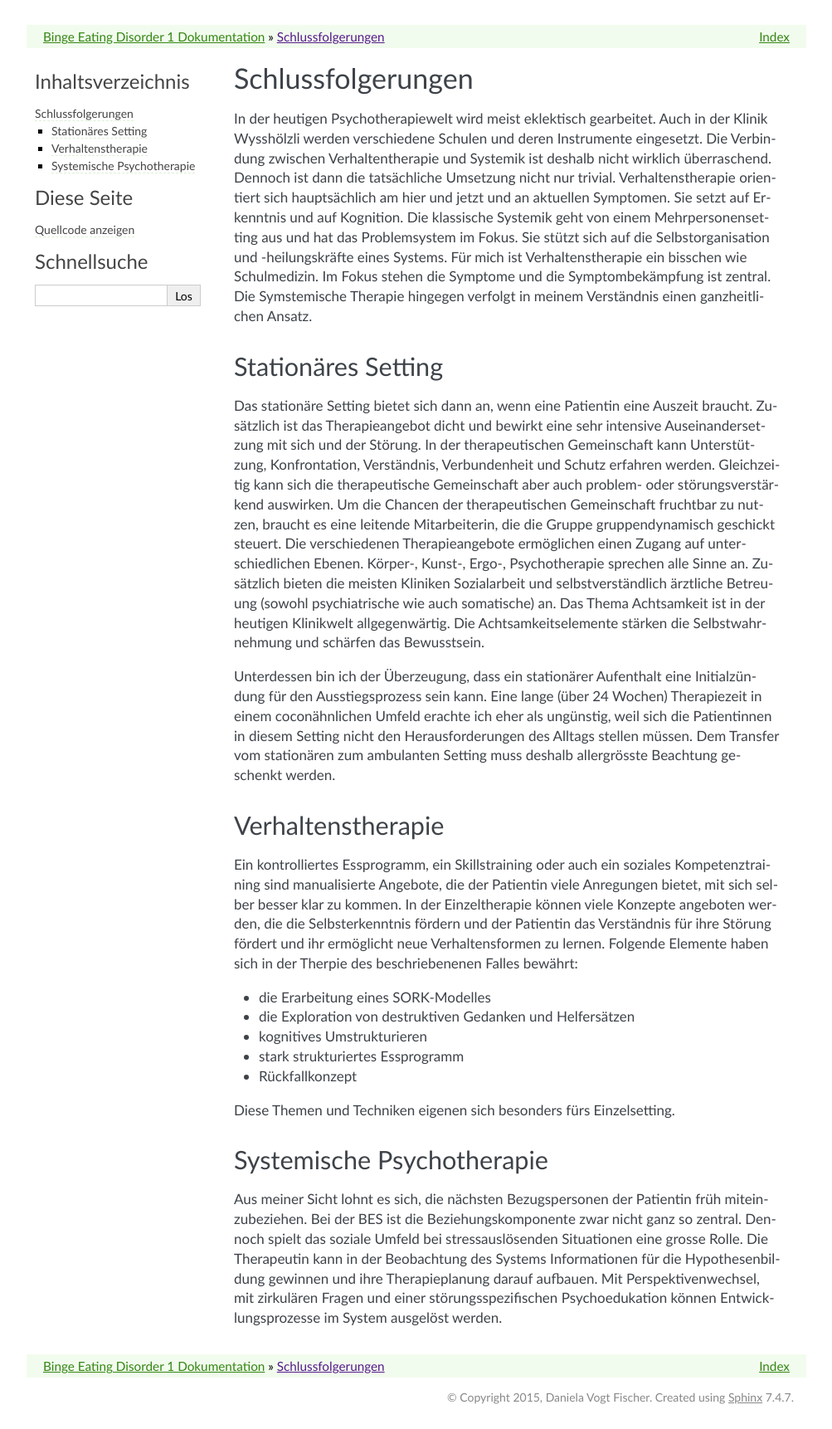
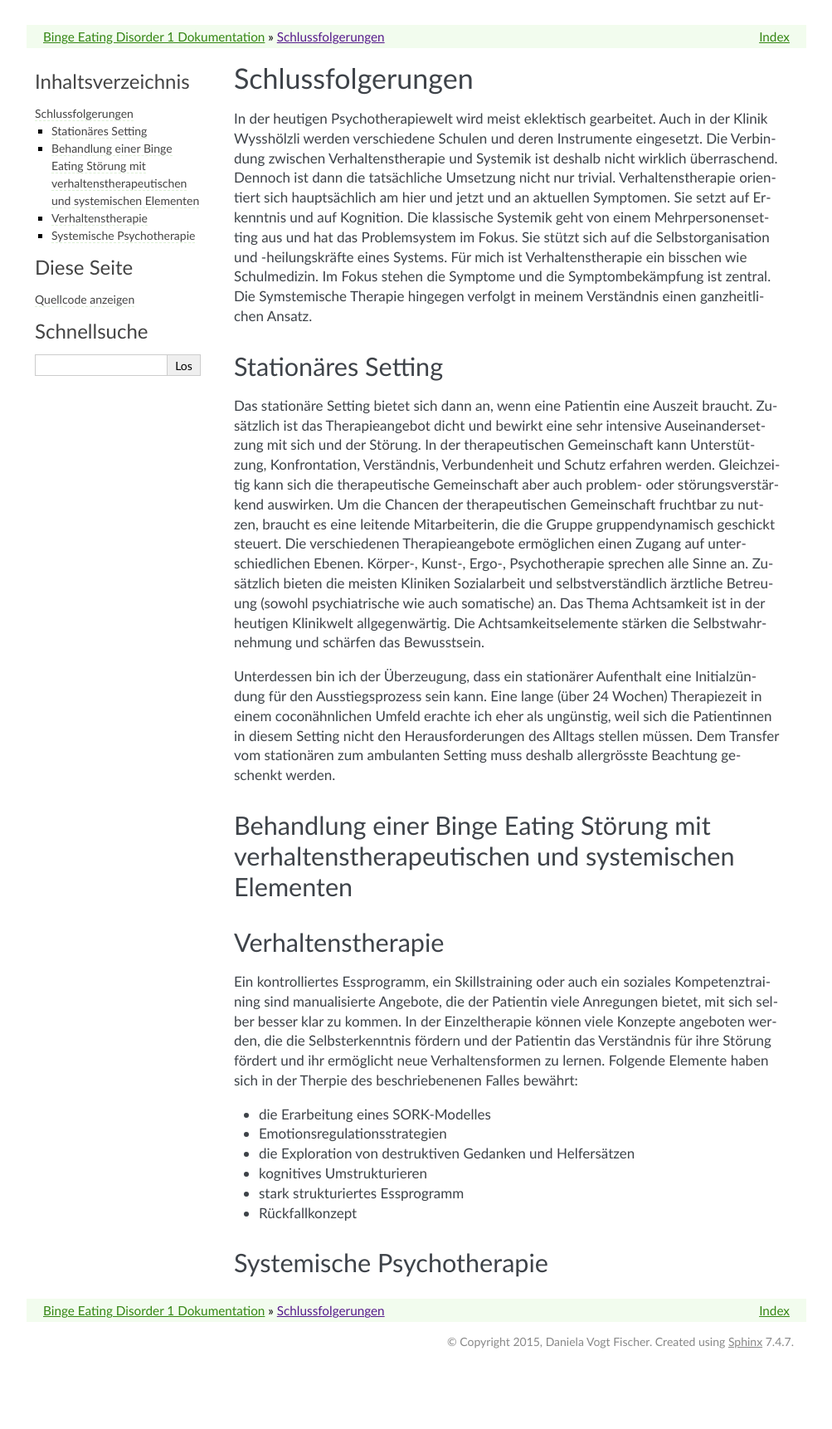
Before and after one commit to danielavogt/MasterArbeit, a Sphinx documentation site: the page built from source/Schlussfolgerungen.rst, in a window 1280 px wide. Shown: the whole page at 83% size, without its empty margins (138-1141 px from the left). Built offline with Sphinx 7.4.7, drawn with Linux system fonts in a browser that asks for light colours; pages that are not in the unit, such as notebooks, are missing from menus; after the commit the page ends 1655 px from its top, so only the background shows below that.

Commit message:
ueberarbeitung

```diff
--- a/source/8 komorbid.rst
+++ b/source/8 komorbid.rst
@@ -92,6 +92,7 @@ verstehen. Patientinnen mit einer Essstörungen sind oft im Grundkonflikt
 zwischen Soziotropie und Autonomie verstrickt.
 
 Der *Umgang mit Wut* ist bei Essstörungen oft gekoppelt mit dem destruktiven Essverhalten.
+
 Bei allen Essstörungen ist eine Dynamik zwischen der Tendenz zur Vermeidung
 unangenehmer Erfahrungen, der geringen Selbstbestimmung sowie eine geringe
 Kooperation auffällig. Bei den restriktiven Anorektikerinnen ist die Persistenz
--- a/source/9 Stationaere Behandlung.rst
+++ b/source/9 Stationaere Behandlung.rst
@@ -1,5 +1,5 @@
 =====================================================
-Stationäre Behandlung von Essstörungen und Adipositas
+Stationäre Behandlung in der Klinik Wysshölzli
 =====================================================
 
 In vielen psychiatrischen Kliniken in der Schweiz werden Programme zur
@@ -25,4 +25,4 @@ ambulantes Setting ist schwierig realisierbar. Insofern ist es nachvollziehbar,
 dass ausgewiesene Fachleute wie Dr. Jürg Liechti vom ZSB Bern auf eine
 Verbesserung der Behandlungskette hinsteuern.
 
-In der Klinik Wysshölzli basiert die Therapie auf einem Behandlungskonzept für Anorexie, Bulimie und Binge Eating. Zentral ist für alle Störungen das kontrollierte Essprogramm, welches im nächsten Kapitel genauer beschrieben wird. Daneben werden die Patientinnen mit Essstörungen regelmässig gewogen. Dies wird je nach Störung von zweimal wöchentlich bis zu täglich durchgeführt. Alle Patientinnen mit einer Essstörung haben einen wöchentlichen Stichtag an dem die Entwicklung des Gewichtes abgelesen und verfolgt wird. Bei Anorexie gilt ein Gewichtsstillstand und eine Gewichtsabnahme als Rückfall. Bei Binge Eating gilt analog dieses Konzeptes ein Gewichtsstillstand oder eine -zunahme als Rückfall. Bei Bulimikerinnen gelten Ess- und Brechanfälle als Rückfall. Auf Rückfälle wird mit einer Sperrung von 72 Stunden, mit einer Selbstreflexion und mit einer individuell angepassten Wochenendplanung reagiert. Alle Patientinnen bleiben während den 72 Stunden auf dem Areal. Anorektikerinnen schränken damit ihre Bewegung ein, Bulimikerinnen können nicht mehr ins Dorf um Nahrungsmittel zu kaufen, Binge Eaterinnen sind aufgefordert, sich täglich eine Stunde intensiv zu bewegen. Binge Eaterinnen können Nordic walking betreiben oder Schwimmen gehen. Zudem gibt es im Dorf ein Fitnesscenter, das speziell zugeschnittenes Krafttraining anbietet. Bei einem Rückfall jedoch ist auch eine Binge Eaterin angehalten, während 72 Stunden nicht ins Dorf zu gehen.
+In der Klinik Wysshölzli basiert die Therapie auf einem Behandlungskonzept für Anorexie, Bulimie und Binge Eating. Zentral ist für alle Störungen das kontrollierte Essprogramm, welches anschliessend genauer beschrieben wird. Daneben werden die Patientinnen mit Essstörungen regelmässig gewogen. Dies wird je nach Störung von zweimal wöchentlich bis zu täglich durchgeführt. Alle Patientinnen mit einer Essstörung haben einen wöchentlichen Stichtag an dem die Entwicklung des Gewichtes abgelesen und verfolgt wird. Bei Anorexie gilt ein Gewichtsstillstand und eine Gewichtsabnahme als Rückfall. Bei Binge Eating gilt analog dieses Konzeptes ein Gewichtsstillstand oder eine -zunahme als Rückfall. Bei Bulimikerinnen gelten Ess- und Brechanfälle als Rückfall. Auf Rückfälle wird mit einer Sperrung von 72 Stunden, mit einer Selbstreflexion und mit einer individuell angepassten Wochenendplanung reagiert. Alle Patientinnen bleiben während den 72 Stunden auf dem Areal. Anorektikerinnen schränken damit ihre Bewegung ein, Bulimikerinnen können nicht mehr ins Dorf um Nahrungsmittel zu kaufen, Binge Eaterinnen sind aufgefordert, sich täglich eine Stunde intensiv zu bewegen. Binge Eaterinnen können Nordic walking betreiben oder Schwimmen gehen. Zudem gibt es im Dorf ein Fitnesscenter, das speziell zugeschnittenes Krafttraining anbietet. Bei einem Rückfall jedoch ist auch eine Binge Eaterin angehalten, während 72 Stunden nicht ins Dorf zu gehen.
--- a/source/Diskussion zum Fallbeispiel.rst
+++ b/source/Diskussion zum Fallbeispiel.rst
@@ -32,11 +32,11 @@ Die systemische Betrachtung der Ausgangssituation von Frau König beschränkte s
 Was ist nicht gelungen?
 ^^^^^^^^^^^^^^^^^^^^^^^
 
-Der systemische Therapieansatz konnte nur sehr rudimentär angewendet werden. Mit dem Einbezug der nächsten Bezugspersonen hätte Frau König ihre Muster, ihre Prägung und ihre Beziehungen noch bewusster erkennen können. Zusätzlich wäre es wahrscheinlich möglich gewesen, unterstützende Ressourcen bei ihrer Familie zu aktivieren. Sicher hätten auch unausgesprochene, unterschwellige Konflikte benannt werden können. Das stationäre Setting birgt die Gefahr, dass es der Patientin nicht gelingt, das Gelernte oder neu Entwickelte in den Alltag zu transferieren. Zusätzlich verändert sich die Ausgangssituation und damit auch der Bezugsrahmen der Patientinnen in einer Klinik wesentlich. Dabei kann es vorkommen, dass Dinge die in der Klinik für die Patientin stimmig erschienen, sich im Alltag nicht bewähren und anders darstellen. Mit dem Einbezug der nächsten Bezugspersonen ist es möglich, ein grösseres Stück Alltag in die Klinik zu integrieren. Nicht zuletzt erlaubt der Einbezug des Systems eine unmittelbare Erfassung der Systemdynamik, und damit auch die präzisere Erkennung der Störung und das direkte Setzen von Entwicklungsimpulsen.
+Der systemische Therapieansatz konnte nur sehr rudimentär angewendet werden. Mit dem Einbezug der nächsten Bezugspersonen hätte Frau König ihre Muster, ihre Prägung und ihre Beziehungen noch bewusster erkennen können. Zusätzlich wäre es wahrscheinlich möglich gewesen, unterstützende Ressourcen bei ihrer Familie zu aktivieren. Sicher hätten auch unausgesprochene, unterschwellige Konflikte benannt werden können. Das stationäre Setting birgt die Gefahr, dass es der Patientin nicht gelingt, das Gelernte oder neu Entwickelte in den Alltag zu transferieren. Zusätzlich verändert sich die Ausgangssituation und damit auch der Bezugsrahmen der Patientinnen in einer Klinik wesentlich. Dabei kann es vorkommen, dass Dinge die in der Klinik für die Patientin stimmig erschienen, sich im Alltag aber nicht bewähren und anders darstellen. Mit dem Einbezug der nächsten Bezugspersonen ist es möglich, ein grösseres Stück Alltag in die Klinik zu integrieren. Nicht zuletzt erlaubt der Einbezug des Systems eine unmittelbare Erfassung der Systemdynamik, und damit auch die präzisere Erkennung der Störung und das direkte Setzen von Entwicklungsimpulsen.
 
 Bewertung der Therapie des Fallbeispiels
 ----------------------------------------
 
 Der Ausstiegsprozess aus einer Suchtproblematik braucht Zeit. Dessen war sich Frau König bewusst. Ihr Aufenthalt beschränkte sich auf 18 Wochen. In dieser Zeit konnte sie in Bezug auf ihre Selbstregulation profitieren. Sie ging mit vielen neu gelernten und geübten Fertigkeiten für ihre Emotionsregulation und ihrer Stresstoleranz zurück in ihren Alltag. Zusätzlich konnte sie viele Erkenntnisse zu sich, zu ihrer Prägung und zu ihren Mustern mitnehmen. Ganz wichtig war für sie auch die Wertschätzung ihrer Ressourcen.
 
-Die 18wöchige Abstinenz von Essanfällen ist eine grosse Leistung. Die Normalisierung des Essverhaltens ist für Frau König ein schöner Erfolg. Der Aufbau von regelmässiger Bewegung ist für sie ebenfalls eine hilfreiche Möglichkeit ihr Gewicht zu balancieren. Die Therapie kann unter Berücksichtigung des Erreichten deshalb als erfolgreich bezeichnet werden.
+Die 18wöchige Abstinenz von Essanfällen ist eine grosse Leistung. Die Normalisierung des Essverhaltens ist für Frau König ein schöner Erfolg. Der Aufbau von regelmässiger Bewegung ist für sie ebenfalls eine hilfreiche Möglichkeit ihr Gewicht zu balancieren. Die Therapie kann unter Berücksichtigung des Erreichten deshalb als erfolgreich bezeichnet werden. Dennoch hätte eine systemische Therapiekonzeption die Chance auf eine nachhaltige Entwicklung von Frau König und ihres Problemsystems erhöht.
--- a/source/Schlussfolgerungen.rst
+++ b/source/Schlussfolgerungen.rst
@@ -1,7 +1,7 @@
 Schlussfolgerungen
 __________________
 
-In der heutigen Psychotherapiewelt wird meist eklektisch gearbeitet. Auch in der Klinik Wysshölzli werden verschiedene Schulen und deren Instrumente eingesetzt. Die Verbindung zwischen Verhaltentherapie und Systemik ist deshalb nicht wirklich überraschend. Dennoch ist dann die tatsächliche Umsetzung nicht nur trivial. Verhaltenstherapie orientiert sich hauptsächlich am hier und jetzt und an aktuellen Symptomen. Sie setzt auf Erkenntnis und auf Kognition. Die klassische Systemik geht von einem Mehrpersonensetting aus und hat das Problemsystem im Fokus. Sie stützt sich auf die Selbstorganisation und -heilungskräfte eines Systems. Für mich ist Verhaltenstherapie ein bisschen wie Schulmedizin. Im Fokus stehen die Symptome und die Symptombekämpfung ist zentral. Die Symstemische Therapie hingegen verfolgt in meinem Verständnis einen ganzheitlichen Ansatz.
+In der heutigen Psychotherapiewelt wird meist eklektisch gearbeitet. Auch in der Klinik Wysshölzli werden verschiedene Schulen und deren Instrumente eingesetzt. Die Verbindung zwischen Verhaltenstherapie und Systemik ist deshalb nicht wirklich überraschend. Dennoch ist dann die tatsächliche Umsetzung nicht nur trivial. Verhaltenstherapie orientiert sich hauptsächlich am hier und jetzt und an aktuellen Symptomen. Sie setzt auf Erkenntnis und auf Kognition. Die klassische Systemik geht von einem Mehrpersonensetting aus und hat das Problemsystem im Fokus. Sie stützt sich auf die Selbstorganisation und -heilungskräfte eines Systems. Für mich ist Verhaltenstherapie ein bisschen wie Schulmedizin. Im Fokus stehen die Symptome und die Symptombekämpfung ist zentral. Die Symstemische Therapie hingegen verfolgt in meinem Verständnis einen ganzheitlichen Ansatz.
 
 Stationäres Setting
 ^^^^^^^^^^^^^^^^^^^
@@ -10,20 +10,22 @@ Das stationäre Setting bietet sich dann an, wenn eine Patientin eine Auszeit br
 
 Unterdessen bin ich der Überzeugung, dass ein stationärer Aufenthalt eine Initialzündung für den Ausstiegsprozess sein kann. Eine lange (über 24 Wochen) Therapiezeit in einem coconähnlichen Umfeld erachte ich eher als ungünstig, weil sich die Patientinnen in diesem Setting nicht den Herausforderungen des Alltags stellen müssen. Dem Transfer vom stationären zum ambulanten Setting muss deshalb allergrösste Beachtung geschenkt werden.
 
+Behandlung einer Binge Eating Störung mit verhaltenstherapeutischen und systemischen Elementen
+^^^^^^^^^^^^^^^^^^^^^^^^^^^^^^^^^^^^^^^^^^^^^^^^^^^^^^^^^^^^^^^^^^^^^^^
+
+
+
 Verhaltenstherapie
 ^^^^^^^^^^^^^^^^^^
 
 Ein kontrolliertes Essprogramm, ein Skillstraining oder auch ein soziales Kompetenztraining sind manualisierte Angebote, die der Patientin viele Anregungen bietet, mit sich selber besser klar zu kommen. In der Einzeltherapie können viele Konzepte angeboten werden, die die Selbsterkenntnis fördern und der Patientin das Verständnis für ihre Störung fördert und ihr ermöglicht neue Verhaltensformen zu lernen. Folgende Elemente haben sich in der Therpie des beschriebenenen Falles bewährt:
 
 - die Erarbeitung eines SORK-Modelles
+- Emotionsregulationsstrategien
 - die Exploration von destruktiven Gedanken und Helfersätzen
 - kognitives Umstrukturieren
 - stark strukturiertes Essprogramm
 - Rückfallkonzept
 
-Diese Themen und Techniken eigenen sich besonders fürs Einzelsetting.
-
 Systemische Psychotherapie
 ^^^^^^^^^^^^^^^^^^^^^^^^^^
-
-Aus meiner Sicht lohnt es sich, die nächsten Bezugspersonen der Patientin früh miteinzubeziehen. Bei der BES ist die Beziehungskomponente zwar nicht ganz so zentral. Dennoch spielt das soziale Umfeld bei stressauslösenden Situationen eine grosse Rolle. Die Therapeutin kann in der Beobachtung des Systems Informationen für die Hypothesenbildung gewinnen und ihre Therapieplanung darauf aufbauen. Mit Perspektivenwechsel, mit zirkulären Fragen und einer störungsspezifischen Psychoedukation können Entwicklungsprozesse im System ausgelöst werden.
--- a/source/index.rst
+++ b/source/index.rst
@@ -19,7 +19,7 @@ Contents:
    3 Definition Essstoerungen
    7 Abgrenzung
    8 komorbid
-   9 Stationaere Behandlung
+   9 Stationaere Behandlung in der Klinik Wysshölzli
    10 Kontrolliertes Essprogramm
    behandlungskonzepte
    Tagung ENES
```
Also changed, not shown: source/10 Kontrolliertes Essprogramm.rst (+3 -7 lines).
